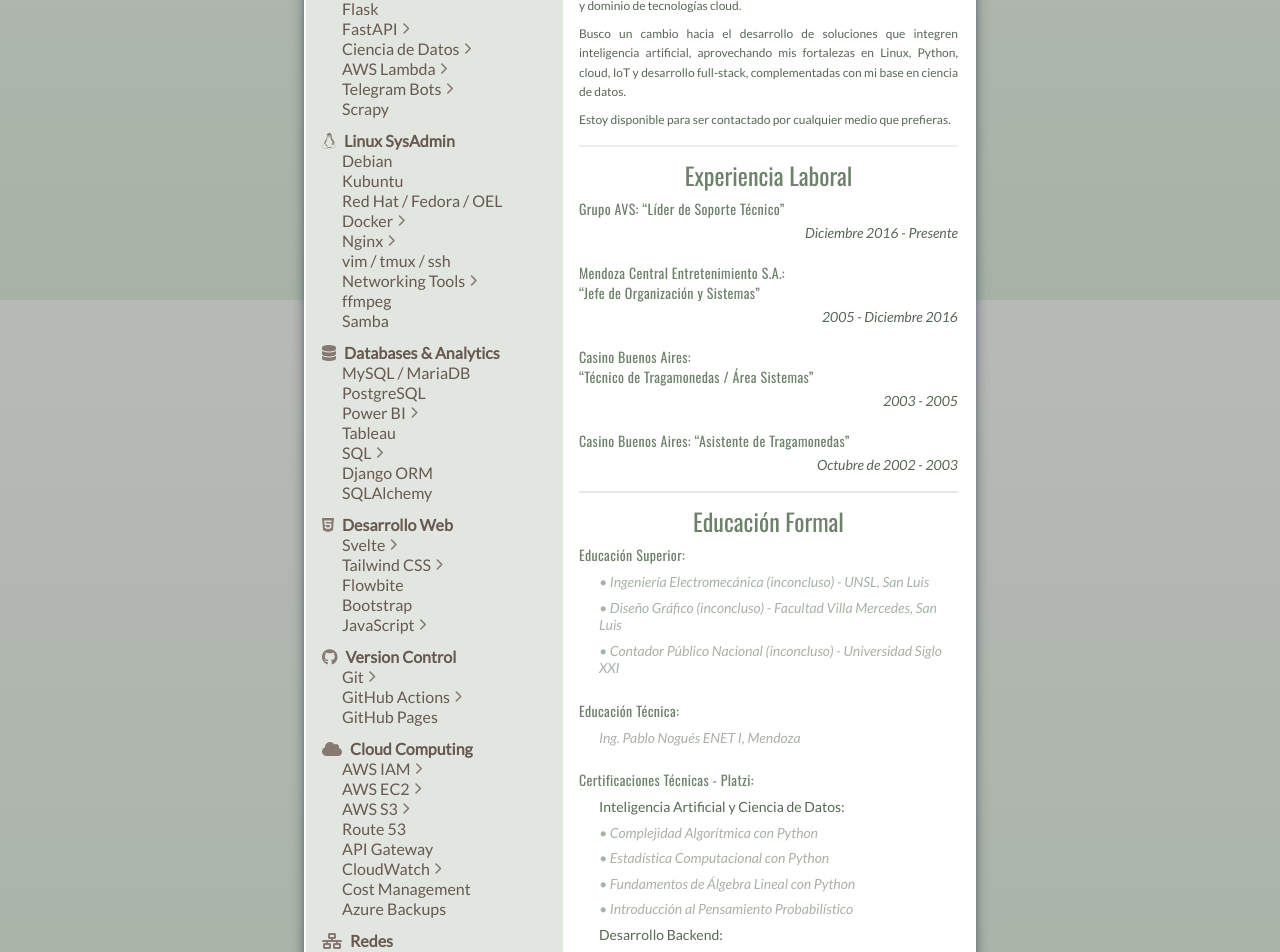
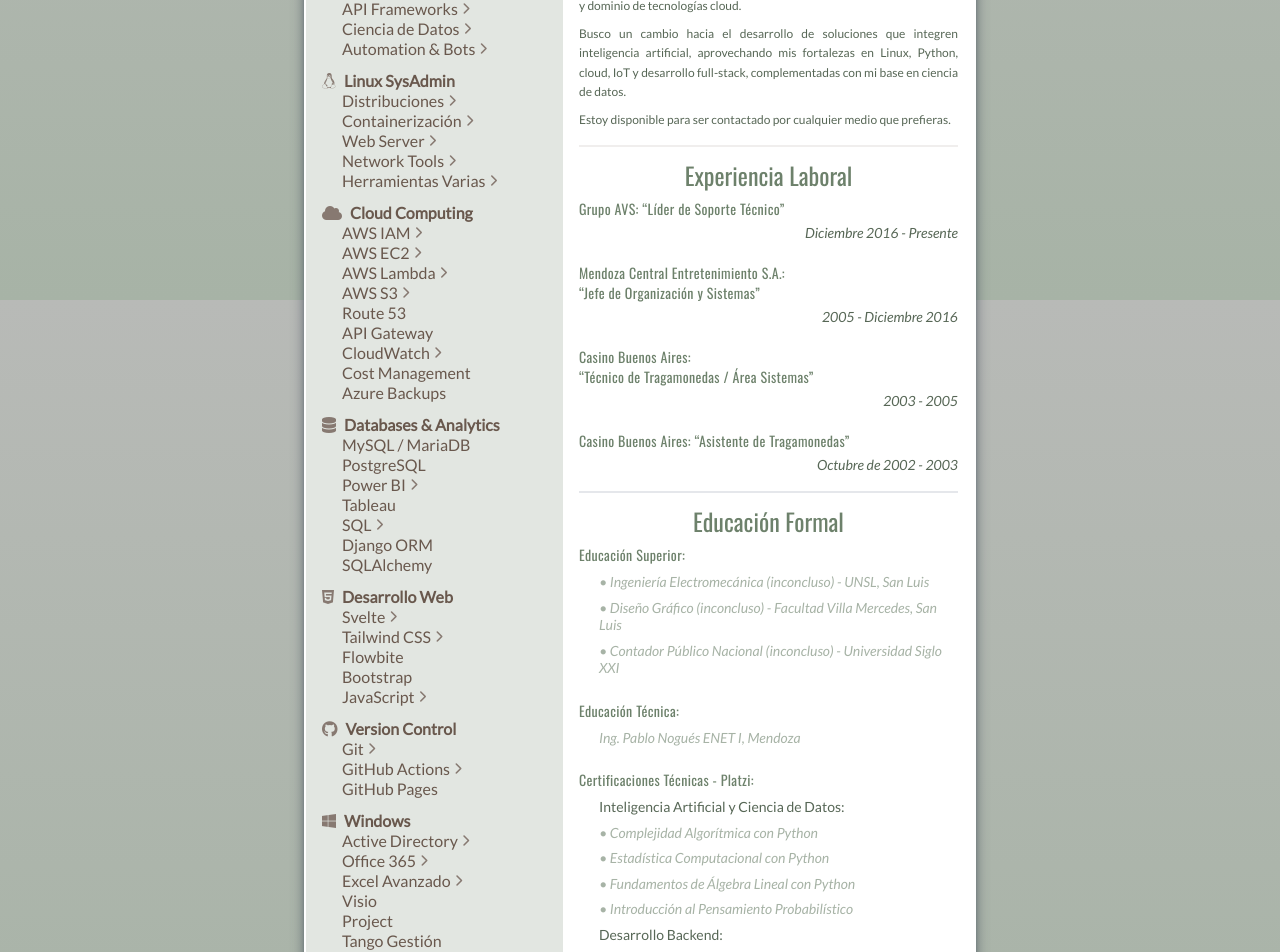
Before and after one commit to kodexArg/cv, a SvelteKit app: page / in a window 1280 px wide. Shown: the part 500-1452 px from the top of the page. Built offline with nearby package versions, Linux system fonts and the light colour scheme.

Commit message:
checkout

```diff
--- a/src/components/Skills.svelte
+++ b/src/components/Skills.svelte
@@ -23,11 +23,14 @@
         <DropdownItem title="Internationalization" level={3} />
         <DropdownItem title="Templates & Forms" level={3} />
       </DropdownItem>
-      <DropdownItem title="Flask" level={2} />
-      <DropdownItem title="FastAPI" hasChildren={true} level={2}>
+
+      <DropdownItem title="API Frameworks" hasChildren={true} level={2}>
+        <DropdownItem title="Flask" level={3} />
+        <DropdownItem title="FastAPI" level={3} />
         <DropdownItem title="Pydantic" level={3} />
         <DropdownItem title="OpenAPI" level={3} />
       </DropdownItem>
+
       <DropdownItem title="Ciencia de Datos" hasChildren={true} level={2}>
         <DropdownItem title="Pandas & Numpy" level={3} />
         <DropdownItem title="Jupyter Notebooks" level={3} />
@@ -35,37 +38,74 @@
         <DropdownItem title="PyTorch" level={3} />
         <DropdownItem title="Stable Diffusion" level={3} />
       </DropdownItem>
-      <DropdownItem title="AWS Lambda" hasChildren={true} level={2}>
-        <DropdownItem title="Boto3" level={3} />
-        <DropdownItem title="Serverless Functions" level={3} />
+
+      <DropdownItem title="Automation & Bots" hasChildren={true} level={2}>
+        <DropdownItem title="Scrapy" level={3} />
+        <DropdownItem title="python-telegram-bot" level={3} />
+        <DropdownItem title="Web Scraping" level={3} />
       </DropdownItem>
-      <DropdownItem title="Telegram Bots" hasChildren={true} level={2}>
-        <DropdownItem title="python-telegram-bot" level={3} />
-      </DropdownItem>
-      <DropdownItem title="Scrapy" level={2} />
     </DropdownItem>
 
     <DropdownItem title="Linux SysAdmin" icon="fab fa-linux" hasChildren={true} level={1}>
-      <DropdownItem title="Debian" level={2} />
-      <DropdownItem title="Kubuntu" level={2} />
-      <DropdownItem title="Red Hat / Fedora / OEL" level={2} />
-      <DropdownItem title="Docker" hasChildren={true} level={2}>
-        <DropdownItem title="Containerización" level={3} />
+      <DropdownItem title="Distribuciones" hasChildren={true} level={2}>
+        <DropdownItem title="Debian" level={3} />
+        <DropdownItem title="Kubuntu" level={3} />
+        <DropdownItem title="Red Hat / Fedora / OEL" level={3} />
+      </DropdownItem>
+
+      <DropdownItem title="Containerización" hasChildren={true} level={2}>
+        <DropdownItem title="Docker" level={3} />
         <DropdownItem title="Docker Compose" level={3} />
       </DropdownItem>
-      <DropdownItem title="Nginx" hasChildren={true} level={2}>
+
+      <DropdownItem title="Web Server" hasChildren={true} level={2}>
+        <DropdownItem title="Nginx" level={3} />
         <DropdownItem title="Reverse Proxy" level={3} />
         <DropdownItem title="Load Balancing" level={3} />
       </DropdownItem>
-      <DropdownItem title="vim / tmux / ssh" level={2} />
-      <DropdownItem title="Networking Tools" hasChildren={true} level={2}>
+
+      <DropdownItem title="Network Tools" hasChildren={true} level={2}>
+        <DropdownItem title="ssh" level={3} />
         <DropdownItem title="nmap" level={3} />
         <DropdownItem title="tcpdump" level={3} />
         <DropdownItem title="iptables" level={3} />
         <DropdownItem title="dnsmasq" level={3} />
       </DropdownItem>
-      <DropdownItem title="ffmpeg" level={2} />
-      <DropdownItem title="Samba" level={2} />
+
+      <DropdownItem title="Herramientas Varias" hasChildren={true} level={2}>
+        <DropdownItem title="vim" level={3} />
+        <DropdownItem title="tmux" level={3} />
+        <DropdownItem title="ffmpeg" level={3} />
+        <DropdownItem title="Samba" level={3} />
+      </DropdownItem>
+    </DropdownItem>
+
+    <DropdownItem title="Cloud Computing" icon="fa-solid fa-cloud" hasChildren={true} level={1}>
+      <DropdownItem title="AWS IAM" hasChildren={true} level={2}>
+        <DropdownItem title="User Management" level={3} />
+        <DropdownItem title="Policies & Roles" level={3} />
+      </DropdownItem>
+      <DropdownItem title="AWS EC2" hasChildren={true} level={2}>
+        <DropdownItem title="Instance Management" level={3} />
+        <DropdownItem title="Security Groups" level={3} />
+      </DropdownItem>
+      <DropdownItem title="AWS Lambda" hasChildren={true} level={2}>
+        <DropdownItem title="Boto3" level={3} />
+        <DropdownItem title="Serverless Functions" level={3} />
+        <DropdownItem title="Python Integration" level={3} />
+      </DropdownItem>
+      <DropdownItem title="AWS S3" hasChildren={true} level={2}>
+        <DropdownItem title="Bucket Policies" level={3} />
+        <DropdownItem title="Lifecycle Management" level={3} />
+      </DropdownItem>
+      <DropdownItem title="Route 53" level={2} />
+      <DropdownItem title="API Gateway" level={2} />
+      <DropdownItem title="CloudWatch" hasChildren={true} level={2}>
+        <DropdownItem title="Monitoring" level={3} />
+        <DropdownItem title="Alarms" level={3} />
+      </DropdownItem>
+      <DropdownItem title="Cost Management" level={2} />
+      <DropdownItem title="Azure Backups" level={2} />
     </DropdownItem>
 
     <DropdownItem title="Databases & Analytics" icon="fas fa-database" hasChildren={true} level={1}>
@@ -111,57 +151,6 @@
         <DropdownItem title="Automated Testing" level={3} />
       </DropdownItem>
       <DropdownItem title="GitHub Pages" level={2} />
-    </DropdownItem>
-
-    <DropdownItem title="Cloud Computing" icon="fa-solid fa-cloud" hasChildren={true} level={1}>
-      <DropdownItem title="AWS IAM" hasChildren={true} level={2}>
-        <DropdownItem title="User Management" level={3} />
-        <DropdownItem title="Policies & Roles" level={3} />
-      </DropdownItem>
-      <DropdownItem title="AWS EC2" hasChildren={true} level={2}>
-        <DropdownItem title="Instance Management" level={3} />
-        <DropdownItem title="Security Groups" level={3} />
-      </DropdownItem>
-      <DropdownItem title="AWS S3" hasChildren={true} level={2}>
-        <DropdownItem title="Bucket Policies" level={3} />
-        <DropdownItem title="Lifecycle Management" level={3} />
-      </DropdownItem>
-      <DropdownItem title="Route 53" level={2} />
-      <DropdownItem title="API Gateway" level={2} />
-      <DropdownItem title="CloudWatch" hasChildren={true} level={2}>
-        <DropdownItem title="Monitoring" level={3} />
-        <DropdownItem title="Alarms" level={3} />
-      </DropdownItem>
-      <DropdownItem title="Cost Management" level={2} />
-      <DropdownItem title="Azure Backups" level={2} />
-    </DropdownItem>
-
-    <DropdownItem title="Redes" icon="fa-solid fa-network-wired" hasChildren={true} level={1}>
-      <DropdownItem title="Mikrotik" hasChildren={true} level={2}>
-        <DropdownItem title="RouterOS" level={3} />
-        <DropdownItem title="Scripting" level={3} />
-      </DropdownItem>
-      <DropdownItem title="Unifi" level={2} />
-      <DropdownItem title="FortiGate" hasChildren={true} level={2}>
-        <DropdownItem title="Firewall Rules" level={3} />
-        <DropdownItem title="VPN Setup" level={3} />
-      </DropdownItem>
-      <DropdownItem title="VPN Technologies" hasChildren={true} level={2}>
-        <DropdownItem title="IPsec" level={3} />
-        <DropdownItem title="L2TP" level={3} />
-        <DropdownItem title="Site-to-Site" level={3} />
-      </DropdownItem>
-      <DropdownItem title="SNMP" level={2} />
-      <DropdownItem title="Zabbix" level={2} />
-      <DropdownItem title="PRTG" level={2} />
-      <DropdownItem title="Telefonía IP" level={2} />
-    </DropdownItem>
-
-    <DropdownItem title="IoT" icon="fa-brands fa-raspberry-pi" hasChildren={true} level={1}>
-      <DropdownItem title="Raspberry Pi" hasChildren={true} level={2}>
-        <DropdownItem title="GPIO Programming" level={3} />
-        <DropdownItem title="Sensors Integration" level={3} />
-      </DropdownItem>
     </DropdownItem>
 
     <DropdownItem title="Windows" icon="fab fa-windows" hasChildren={true} level={1}>
@@ -219,6 +208,34 @@
         <DropdownItem title="Storytelling Visual" level={3} />
       </DropdownItem>
     </DropdownItem>
+
+    <DropdownItem title="Redes" icon="fa-solid fa-network-wired" hasChildren={true} level={1}>
+      <DropdownItem title="Mikrotik" hasChildren={true} level={2}>
+        <DropdownItem title="RouterOS" level={3} />
+        <DropdownItem title="Scripting" level={3} />
+      </DropdownItem>
+      <DropdownItem title="Unifi" level={2} />
+      <DropdownItem title="FortiGate" hasChildren={true} level={2}>
+        <DropdownItem title="Firewall Rules" level={3} />
+        <DropdownItem title="VPN Setup" level={3} />
+      </DropdownItem>
+      <DropdownItem title="VPN Technologies" hasChildren={true} level={2}>
+        <DropdownItem title="IPsec" level={3} />
+        <DropdownItem title="L2TP" level={3} />
+        <DropdownItem title="Site-to-Site" level={3} />
+      </DropdownItem>
+      <DropdownItem title="SNMP" level={2} />
+      <DropdownItem title="Zabbix" level={2} />
+      <DropdownItem title="PRTG" level={2} />
+      <DropdownItem title="Telefonía IP" level={2} />
+    </DropdownItem>
+
+    <DropdownItem title="IoT" icon="fa-brands fa-raspberry-pi" hasChildren={true} level={1}>
+      <DropdownItem title="Raspberry Pi" hasChildren={true} level={2}>
+        <DropdownItem title="GPIO Programming" level={3} />
+        <DropdownItem title="Sensors Integration" level={3} />
+      </DropdownItem>
+    </DropdownItem>
   </ul>
 </section>
 
```
